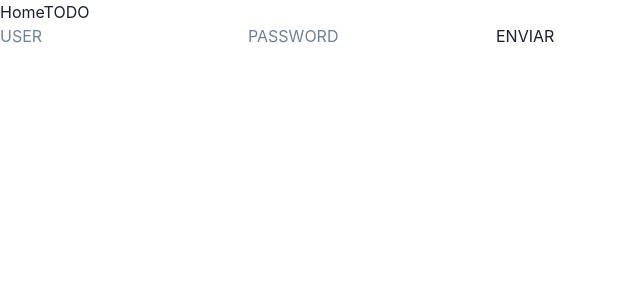
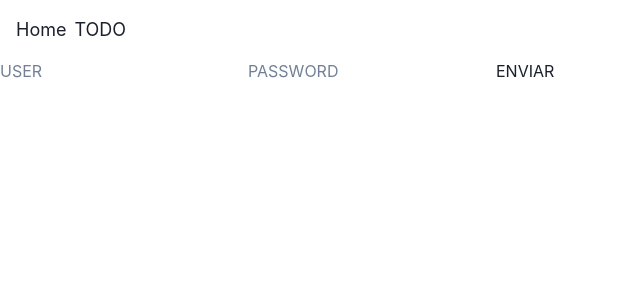
Before and after one commit to Ricnaga/react-templates, a React (Create React App) app: page / in a window 1280 px wide. Shown: the top 300 px of the page, without its empty margins (0-640 px from the left). Built offline with nearby package versions, Linux system fonts and the light colour scheme.

Commit message:
refactor(Topbar): Refactor topbar

```diff
--- a/src/shared/components/TopBar/TopBar.tsx
+++ b/src/shared/components/TopBar/TopBar.tsx
@@ -1,3 +1,4 @@
+import { Grid, Link } from '@chakra-ui/react';
 import { TODO, HOME } from '../../../application/routes/paths';
 
 const links = [
@@ -13,14 +14,14 @@ const links = [
 
 export function TopBar() {
   return (
-    <div>
+    <Grid my={4} px={4}>
       <nav>
         {links.map(({ href, children }) => (
-          <a key={children} href={href}>
+          <Link key={children} href={href} mr={2} fontSize="lg">
             {children}
-          </a>
+          </Link>
         ))}
       </nav>
-    </div>
+    </Grid>
   );
 }
```
